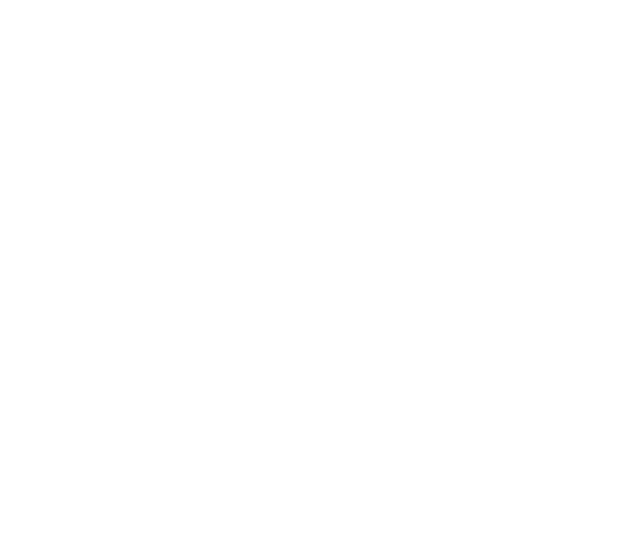
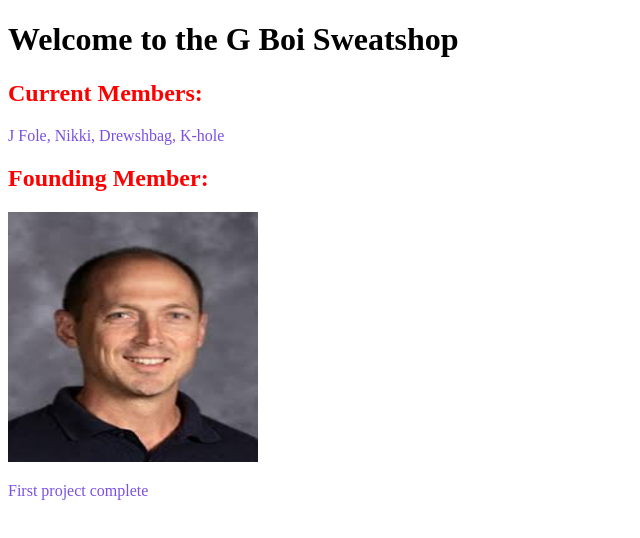
Before and after one commit to KossackDrew/html-challenge-1, a plain HTML site: page index.html in a window 1280 px wide. Shown: the whole page, without its empty margins (0-640 px from the left). Drawn offline with Linux system fonts and the light colour scheme.

Commit message:
First One Bitch

```diff
--- a/index.html
+++ b/index.html
@@ -3,9 +3,18 @@
 <head>
     <meta charset="UTF-8">
     <meta name="viewport" content="width=device-width, initial-scale=1.0">
-    <title>Document</title>
+    <link rel="stylesheet" href="main.css">
+    <title>OJ Definitely Did It</title>
+
+
 </head>
-<body>
+<body><h1>Welcome to the G Boi Sweatshop</h1>
+<h2>Current Members:</h2>
+    <p>J Fole, Nikki, Drewshbag, K-hole</p>
+<h2>Founding Member:</h2>
+<img src="Jesse Foley.jpg" alt="jesse Foley">
+<p>First project complete
 
+</p>
 </body>
 </html>
--- /dev/null
+++ b/main.css
@@ -0,0 +1,3 @@
+h2{color: red;}
+p{color: #7a50e3;}
+img{height: 250px;width: 250px;}
```
Also changed, not shown: Jesse Foley.jpg (added).
